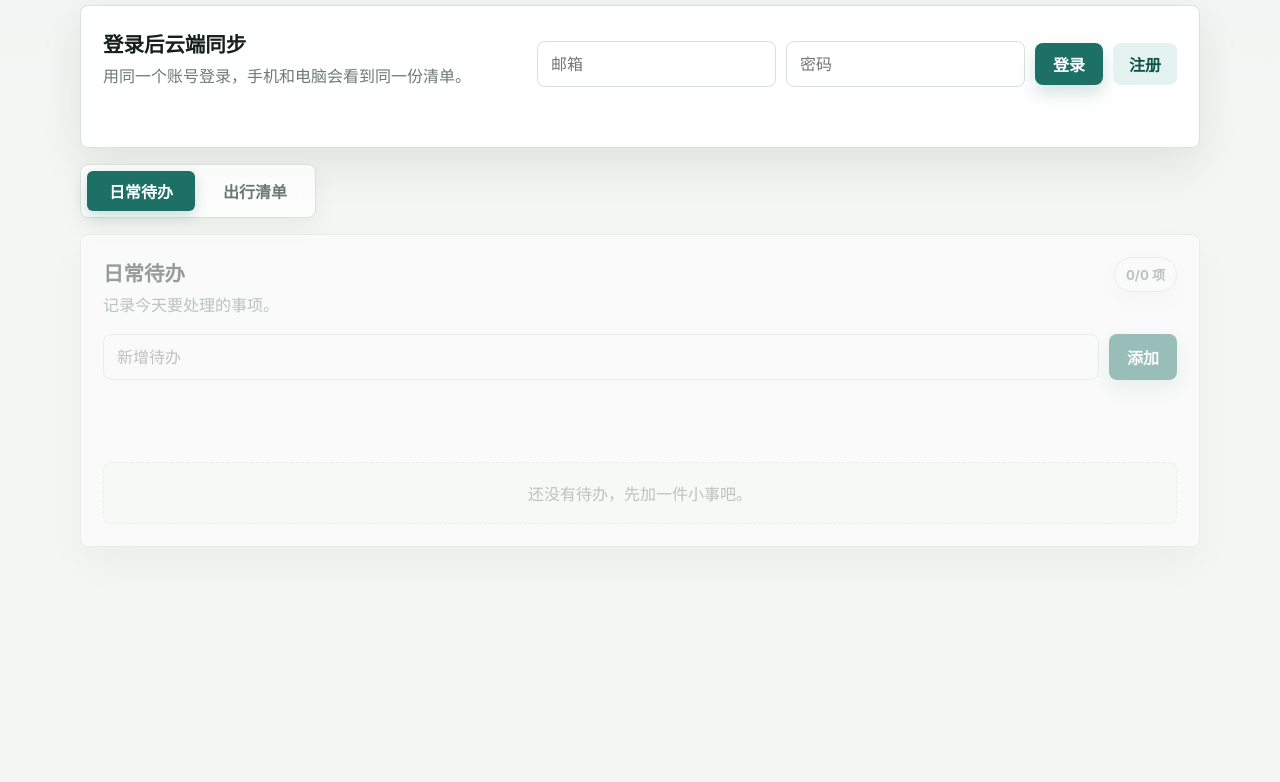
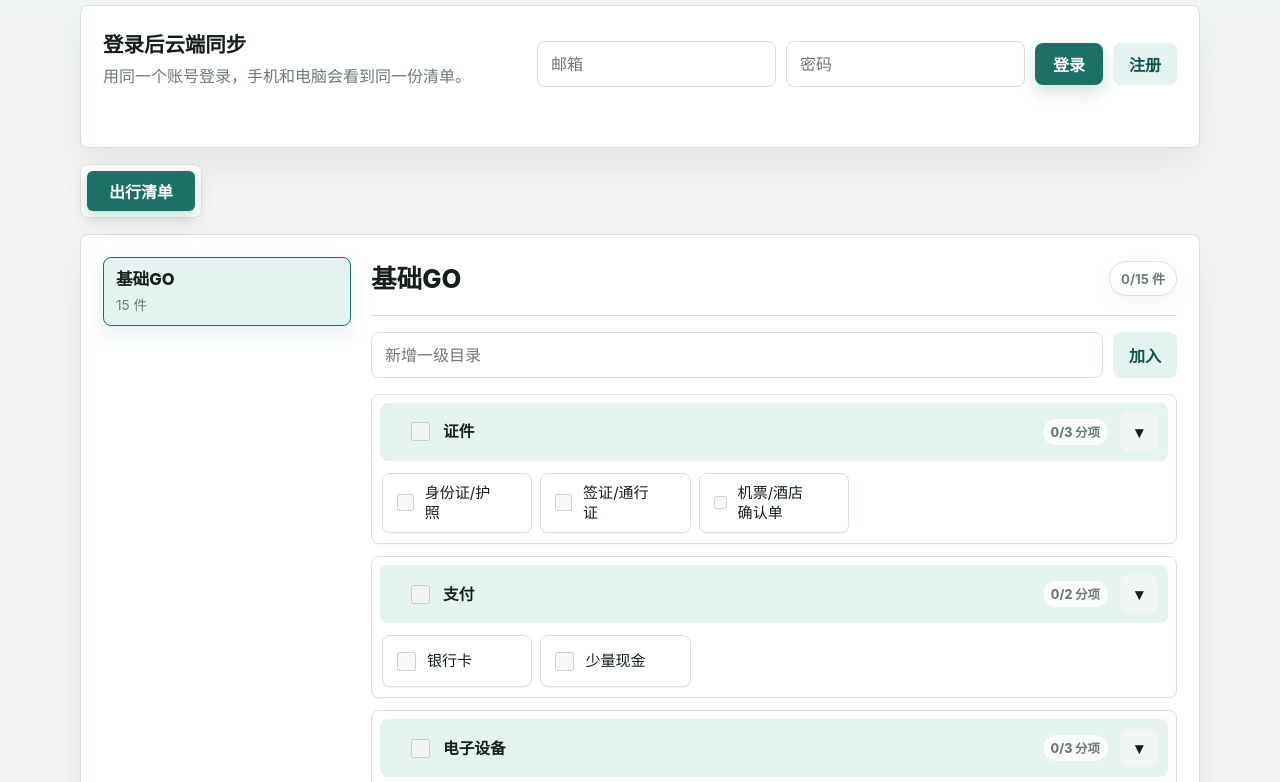
Before and after one commit to Jonnce110/todo-travel-app, a plain HTML site: page index.html in a window 1280 px wide. Shown: the part 147-929 px from the top of the page. Before the commit the page ends 800 px from the top, so only its background shows below. Drawn offline with nearby package versions, Linux system fonts and the light colour scheme.

Commit message:
Add basic GO guest preview

```diff
--- a/app.js
+++ b/app.js
@@ -5,45 +5,54 @@ const SUPABASE_ANON_KEY =
 
 const supabaseClient = window.supabase.createClient(SUPABASE_URL, SUPABASE_ANON_KEY);
 
-const defaultTodos = [
-  { title: "确认下次旅行日期", done: false },
-  { title: "整理证件和保险信息", done: false },
-];
+const defaultTodos = [];
 
 const defaultTemplates = [
   {
-    name: "潜水出行",
-    category: "潜水",
-    notes: "适合 3-5 天船宿或海岛潜水。",
-    priority: "完整",
+    name: "基础GO",
+    category: "通用",
+    notes: "适合大多数短途和长途出行的基础清单。",
+    priority: "基础",
     items: [
-      { id: crypto.randomUUID(), title: "潜水电脑", packed: false, children: [] },
-      { id: crypto.randomUUID(), title: "面镜和呼吸管", packed: false, children: [] },
-      { id: crypto.randomUUID(), title: "潜水证和日志", packed: false, children: [] },
-      { id: crypto.randomUUID(), title: "防晒衣", packed: false, children: [] },
+      {
+        id: crypto.randomUUID(),
+        title: "证件",
+        packed: false,
+        children: [
+          { id: crypto.randomUUID(), title: "身份证/护照", packed: false, children: [] },
+          { id: crypto.randomUUID(), title: "签证/通行证", packed: false, children: [] },
+          { id: crypto.randomUUID(), title: "机票/酒店确认单", packed: false, children: [] },
         ],
       },
       {
-    name: "冲浪出行",
-    category: "冲浪",
-    notes: "适合周末海边行程。",
-    priority: "标准",
-    items: [
-      { id: crypto.randomUUID(), title: "冲浪蜡", packed: false, children: [] },
-      { id: crypto.randomUUID(), title: "防磨衣", packed: false, children: [] },
-      { id: crypto.randomUUID(), title: "快干浴巾", packed: false, children: [] },
+        id: crypto.randomUUID(),
+        title: "支付",
+        packed: false,
+        children: [
+          { id: crypto.randomUUID(), title: "银行卡", packed: false, children: [] },
+          { id: crypto.randomUUID(), title: "少量现金", packed: false, children: [] },
         ],
       },
       {
-    name: "滑雪出行",
-    category: "滑雪",
-    notes: "适合雪场短途或跨国滑雪。",
-    priority: "完整",
-    items: [
-      { id: crypto.randomUUID(), title: "雪镜", packed: false, children: [] },
-      { id: crypto.randomUUID(), title: "保暖内层", packed: false, children: [] },
-      { id: crypto.randomUUID(), title: "手套和护具", packed: false, children: [] },
-      { id: crypto.randomUUID(), title: "雪票或预约凭证", packed: false, children: [] },
+        id: crypto.randomUUID(),
+        title: "电子设备",
+        packed: false,
+        children: [
+          { id: crypto.randomUUID(), title: "手机充电器", packed: false, children: [] },
+          { id: crypto.randomUUID(), title: "充电宝", packed: false, children: [] },
+          { id: crypto.randomUUID(), title: "转换插头", packed: false, children: [] },
+        ],
+      },
+      {
+        id: crypto.randomUUID(),
+        title: "随身物品",
+        packed: false,
+        children: [
+          { id: crypto.randomUUID(), title: "纸巾/湿巾", packed: false, children: [] },
+          { id: crypto.randomUUID(), title: "常用药", packed: false, children: [] },
+          { id: crypto.randomUUID(), title: "水杯", packed: false, children: [] },
+        ],
+      },
     ],
   },
 ];
@@ -72,6 +81,7 @@ const signUpBtn = document.querySelector("#signUpBtn");
 const signOutBtn = document.querySelector("#signOutBtn");
 const authMessage = document.querySelector("#authMessage");
 const workspace = document.querySelector(".workspace");
+const viewTabsNav = document.querySelector(".view-tabs");
 const viewTabs = document.querySelectorAll("[data-view-tab]");
 const viewPanels = document.querySelectorAll("[data-view-panel]");
 
@@ -105,6 +115,8 @@ function getActiveTemplate() {
 }
 
 function setActiveView(view) {
+  if (!state.session && view !== "packing") return;
+
   viewTabs.forEach((tab) => {
     const active = tab.dataset.viewTab === view;
     tab.classList.toggle("active", active);
@@ -117,7 +129,6 @@ function setActiveView(view) {
 }
 
 async function init() {
-  setActiveView("todo");
   const { data } = await supabaseClient.auth.getSession();
   state.session = data.session;
   updateAuthUi();
@@ -128,31 +139,54 @@ async function init() {
     if (session) {
       await loadCloudData();
     } else {
-      state.todos = [];
-      state.templates = [];
-      state.activeTemplateId = null;
-      render();
+      loadGuestData();
     }
   });
 
   if (state.session) {
+    setActiveView("todo");
     await loadCloudData();
   } else {
-    render();
+    loadGuestData();
   }
 }
 
 function updateAuthUi() {
   const signedIn = Boolean(state.session);
   authPanel.hidden = signedIn;
-  workspace.classList.toggle("locked", !signedIn);
+  workspace.classList.toggle("locked", false);
+  workspace.classList.toggle("readonly", !signedIn);
+  viewTabsNav.classList.toggle("single-tab", !signedIn);
   signOutBtn.hidden = !signedIn;
+  newListBtn.hidden = !signedIn;
+  packingItemForm.hidden = !signedIn;
+  viewTabs.forEach((tab) => {
+    tab.hidden = !signedIn && tab.dataset.viewTab !== "packing";
+  });
   if (signedIn) {
     setStatus(`已登录：${state.session.user.email}`);
     setAuthMessage("");
   } else {
-    setStatus("请先登录");
+    setStatus("访客预览：基础GO");
   }
+}
+
+function loadGuestData() {
+  state.todos = [];
+  state.templates = defaultTemplates.map((template, index) => ({
+    ...template,
+    id: `guest-template-${index}`,
+    items: cloneItems(template.items),
+  }));
+  state.activeTemplateId = state.templates[0]?.id || null;
+  state.openTemplateMenuId = null;
+  state.addingChildForItemId = null;
+  state.editingPackingItemId = null;
+  state.renamingTemplateId = null;
+  state.confirmingDeleteTemplateId = null;
+  state.confirmingDeletePackingItemId = null;
+  setActiveView("packing");
+  render();
 }
 
 async function loadCloudData() {
@@ -189,15 +223,19 @@ async function loadCloudData() {
 
 async function seedDefaultData() {
   const userId = state.session.user.id;
-  await Promise.all([
-    supabaseClient.from("todos").insert(defaultTodos.map((todo) => ({ ...todo, user_id: userId }))),
+  const inserts = [];
+  if (defaultTodos.length > 0) {
+    inserts.push(supabaseClient.from("todos").insert(defaultTodos.map((todo) => ({ ...todo, user_id: userId }))));
+  }
+  inserts.push(
     supabaseClient.from("packing_lists").insert(
       defaultTemplates.map((template) => ({
         ...template,
         user_id: userId,
       })),
     ),
-  ]);
+  );
+  await Promise.all(inserts);
 }
 
 function render() {
@@ -277,6 +315,7 @@ function renderTemplates() {
     menuButton.type = "button";
     menuButton.title = "清单操作";
     menuButton.textContent = "⋯";
+    menuButton.hidden = !state.session;
     menuButton.addEventListener("click", () => {
       state.activeTemplateId = template.id;
       state.openTemplateMenuId = state.openTemplateMenuId === template.id ? null : template.id;
@@ -377,6 +416,7 @@ function renderPackingItem(template, item, depth) {
   row.classList.toggle("packing-card-item", depth > 0);
   row.classList.toggle("done", item.packed);
   row.querySelector("input").checked = item.packed;
+  row.querySelector("input").disabled = !state.session;
   row.querySelector(".item-title").textContent = item.title;
 
   const childCount = countItems(item.children);
@@ -402,12 +442,21 @@ function renderPackingItem(template, item, depth) {
     meta.className = "group-count";
     meta.textContent = childCount > 0 ? `${packedChildCount}/${childCount} 分项` : "无分项";
     row.querySelector(".check-row").append(meta);
+    if (!state.session) {
+      row.querySelector(".add-child-action").remove();
+      row.querySelector(".edit-action").remove();
+      row.querySelector(".delete-action").remove();
+    }
   } else {
     row.querySelector(".add-child-action").remove();
     row.querySelector(".edit-action").remove();
+    if (!state.session) {
+      row.querySelector(".delete-action").remove();
+    }
   }
 
   row.querySelector("input").addEventListener("change", async (event) => {
+    if (!state.session) return;
     updateItemById(template.items, item.id, (entry) => {
       entry.packed = event.target.checked;
     });
@@ -427,10 +476,13 @@ function renderPackingItem(template, item, depth) {
       render();
     });
   }
-  row.querySelector(".delete-action").addEventListener("click", () => {
+  const deleteButton = row.querySelector(".delete-action");
+  if (deleteButton) {
+    deleteButton.addEventListener("click", () => {
       state.confirmingDeletePackingItemId = item.id;
       render();
     });
+  }
 
   wrapper.append(row);
   if (state.confirmingDeletePackingItemId === item.id) {
--- a/index.html
+++ b/index.html
@@ -4,7 +4,7 @@
     <meta charset="UTF-8" />
     <meta name="viewport" content="width=device-width, initial-scale=1.0" />
     <title>做了么</title>
-    <link rel="stylesheet" href="./styles.css?v=20260624-polished-child-cards" />
+    <link rel="stylesheet" href="./styles.css?v=20260624-basic-go-preview" />
   </head>
   <body>
     <div class="app-shell">
@@ -129,6 +129,6 @@
     </template>
 
     <script src="https://cdn.jsdelivr.net/npm/@supabase/supabase-js@2"></script>
-    <script src="./app.js?v=20260624-polished-child-cards"></script>
+    <script src="./app.js?v=20260624-basic-go-preview"></script>
   </body>
 </html>
--- a/styles.css
+++ b/styles.css
@@ -145,6 +145,10 @@ h3 {
   margin-bottom: 16px;
   box-shadow: var(--shadow-soft);
   backdrop-filter: blur(10px);
+}
+
+.view-tabs.single-tab {
+  grid-template-columns: 1fr;
 }
 
 .view-tab {
```
Lines whose indentation alone changed are shown as unchanged.
